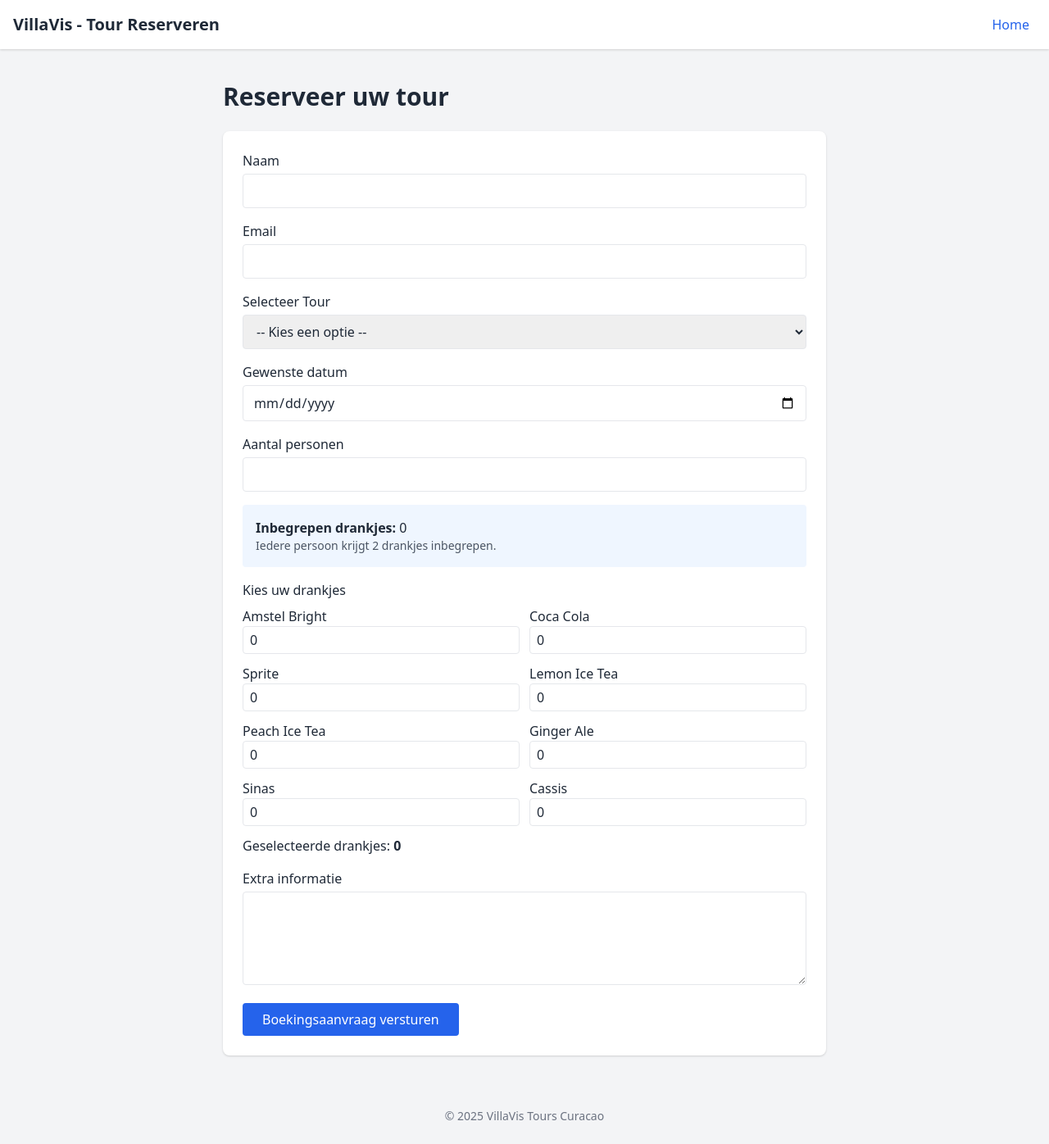
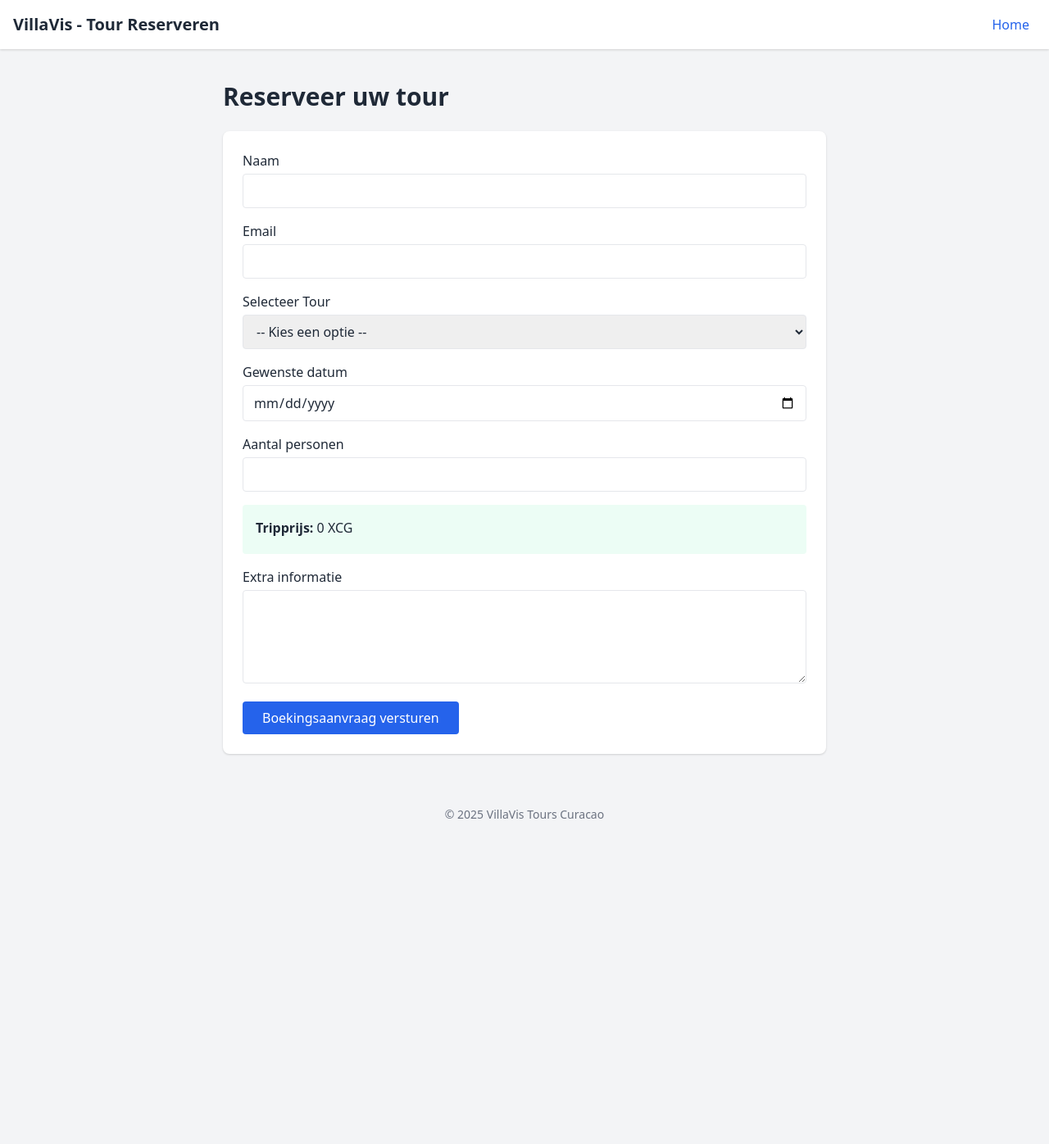
Before and after one commit to tjaracas/villavistours, a Jekyll site: the page booking.html, which Jekyll copies as it is, in a window 1280 px wide. Shown: the whole page at 82% size. Built offline with Jekyll 4.4.1, drawn with Linux system fonts in a browser that asks for light colours; after the commit the page ends 1028 px from its top, so only the background shows below that; some of the changed lines change nothing that is shown.

Commit message:
Enhance tour selection and pricing logic
Updated tour selection options and added price calculation logic for different tours. Enhanced input handling for the number of people and drinks.

```diff
--- a/booking.html
+++ b/booking.html
@@ -40,12 +40,16 @@
 <div>
 <label class="block font-medium">Selecteer Tour</label>
 
-<select id="tour" name="tour" class="mt-1 w-full border rounded px-3 py-2">
+<select id="tour" name="tour" required class="mt-1 w-full border rounded px-3 py-2">
 
 <option value="">-- Kies een optie --</option>
 
 <option value="spanishwater">
 Sightseeing Tour (zonder drank)
+</option>
+
+<option value="fuiksunday">
+Fuik Sunday Tour (zonder drank)
 </option>
 
 <option value="spanishwaterwithfood">
@@ -69,8 +73,34 @@
 <!-- Personen -->
 <div>
 <label class="block font-medium">Aantal personen</label>
-<input type="number" id="people" name="people" min="1" required class="mt-1 w-full border rounded px-3 py-2">
+
+<input
+type="number"
+id="people"
+name="people"
+min="1"
+required
+class="mt-1 w-full border rounded px-3 py-2"
+>
+
+<p id="peopleInfo" class="text-sm text-gray-600 mt-1"></p>
+
 </div>
+
+<!-- PRIJS SECTIE -->
+<div id="priceSection" class="bg-green-50 p-4 rounded">
+
+<p>
+<strong>Tripprijs:</strong>
+<span id="tripPrice">0</span> XCG
+</p>
+
+<p id="priceInfo" class="text-sm text-gray-600 mt-1"></p>
+
+</div>
+
+<!-- Verborgen prijsvelden voor Formspree -->
+<input type="hidden" id="tripPriceInput" name="trip_price_xcg" value="0">
 
 <!-- DRANK SECTIE -->
 <div id="drinksSection" class="space-y-4">
@@ -169,71 +199,244 @@
 const tourSelect = document.getElementById("tour");
 const tourTitle = document.getElementById("tourTitle");
 
+const people = document.getElementById("people");
+const peopleInfo = document.getElementById("peopleInfo");
+
+const tripPrice = document.getElementById("tripPrice");
+const tripPriceInput = document.getElementById("tripPriceInput");
+const priceInfo = document.getElementById("priceInfo");
+
+
+// ==============================
+// TOUR SELECTIE
+// ==============================
+
 function updateTour(){
 
 let selectedTour = tourSelect.value;
 
+
+// Sightseeing zonder drank
 if(selectedTour === "spanishwater"){
 
 drinksSection.style.display = "none";
+
 tourTitle.innerText = "Sightseeing Tour";
+
+people.removeAttribute("max");
+
+peopleInfo.innerText = "";
+
+priceInfo.innerText = "Prijs wordt op aanvraag bevestigd.";
 
 }
 
+
+// Fuik Sunday
+else if(selectedTour === "fuiksunday"){
+
+drinksSection.style.display = "none";
+
+tourTitle.innerText = "Fuik Sunday Tour";
+
+people.setAttribute("max", "30");
+
+peopleInfo.innerText = "Maximum 30 personen.";
+
+}
+
+
+// Sightseeing All-In
 else if(selectedTour === "spanishwaterwithfood"){
 
 drinksSection.style.display = "block";
+
 tourTitle.innerText = "Sightseeing All-In Tour";
+
+people.removeAttribute("max");
+
+peopleInfo.innerText = "";
 
 }
 
+
+// Private Charter
 else if(selectedTour === "private"){
 
 drinksSection.style.display = "block";
+
 tourTitle.innerText = "Private Charter";
+
+people.removeAttribute("max");
+
+peopleInfo.innerText = "";
 
 }
 
+
+else{
+
+drinksSection.style.display = "none";
+
+tourTitle.innerText = "Reserveer uw tour";
+
+people.removeAttribute("max");
+
+peopleInfo.innerText = "";
+
 }
+
+updatePrice();
+
+}
+
+
+// ==============================
+// PRIJS BEREKENING
+// ==============================
+
+function updatePrice(){
+
+let selectedTour = tourSelect.value;
+
+let p = parseInt(people.value) || 0;
+
+let price = 0;
+
+
+// Fuik Sunday
+if(selectedTour === "fuiksunday"){
+
+// Maximum controleren
+if(p > 30){
+
+people.value = 30;
+
+p = 30;
+
+}
+
+price = p * 100;
+
+priceInfo.innerText = "Fuik Sunday Tour: 100 XCG per persoon. Maximum 30 personen.";
+
+}
+
+
+// Sightseeing All-In
+else if(selectedTour === "spanishwaterwithfood"){
+
+// Bestaande prijslogica
+price = 600;
+
+if(p > 6){
+
+price += (p - 6) * 50;
+
+}
+
+priceInfo.innerText =
+"Sightseeing All-In: 600 XCG inclusief 6 personen. Vanaf meer dan 6 personen: 50 XCG per extra persoon.";
+
+}
+
+
+// Private Charter
+else if(selectedTour === "private"){
+
+price = 1000;
+
+priceInfo.innerText =
+"Private Charter: vaste prijs van 1000 XCG.";
+
+}
+
+
+// Sightseeing zonder drank
+else if(selectedTour === "spanishwater"){
+
+price = 0;
+
+priceInfo.innerText =
+"Sightseeing Tour zonder drank: prijs wordt op aanvraag bevestigd.";
+
+}
+
+
+else{
+
+price = 0;
+
+priceInfo.innerText = "";
+
+}
+
+
+tripPrice.innerText = price;
+tripPriceInput.value = price;
+
+}
+
+
+// ==============================
+// URL TOUR
+// ==============================
 
 if(tourParam){
 
 tourSelect.value = tourParam;
+
+updateTour();
+
+}
+else{
+
 updateTour();
 
 }
 
+
 tourSelect.addEventListener("change", updateTour);
 
+people.addEventListener("input", updatePrice);
 
-// drank berekening
 
-const people = document.getElementById("people");
+// ==============================
+// DRANK BEREKENING
+// ==============================
+
 const drinks = document.querySelectorAll(".drink");
+
 const included = document.getElementById("included");
 const selected = document.getElementById("selected");
 const warning = document.getElementById("warning");
 
+
 function updateDrinks(){
 
 let p = parseInt(people.value) || 0;
+
 let inc = p * 2;
 
 included.textContent = inc;
 
 let total = 0;
 
-drinks.forEach(d=>{
+drinks.forEach(d => {
+
 total += parseInt(d.value) || 0;
+
 });
 
 selected.textContent = total;
+
 
 if(total > inc){
 
 warning.classList.remove("hidden");
 
-}else{
+}
+else{
 
 warning.classList.add("hidden");
 
@@ -241,10 +444,14 @@
 
 }
 
+
 people.addEventListener("input", updateDrinks);
 
-drinks.forEach(d=>{
+
+drinks.forEach(d => {
+
 d.addEventListener("input", updateDrinks);
+
 });
 
 </script>
```
